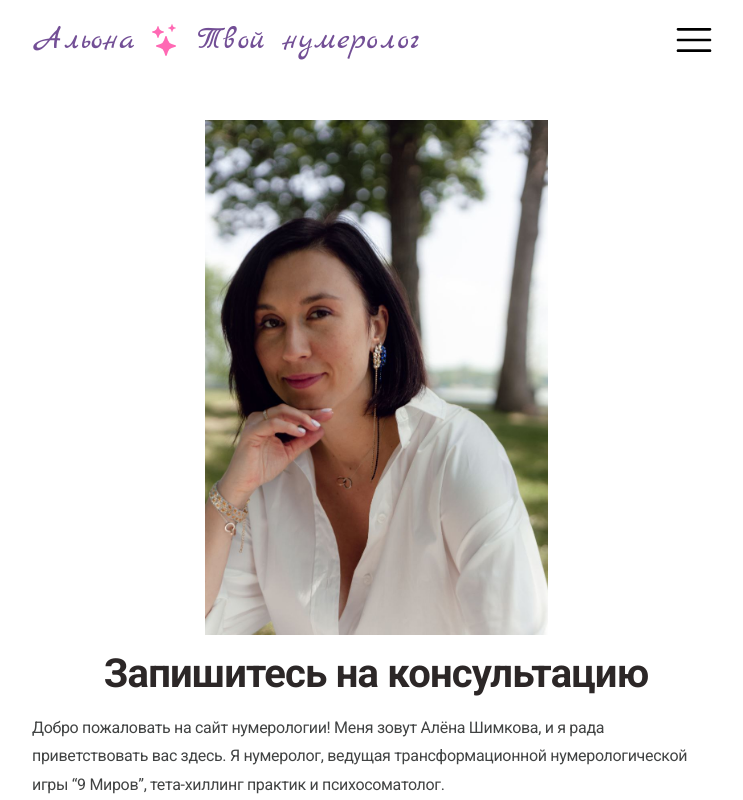
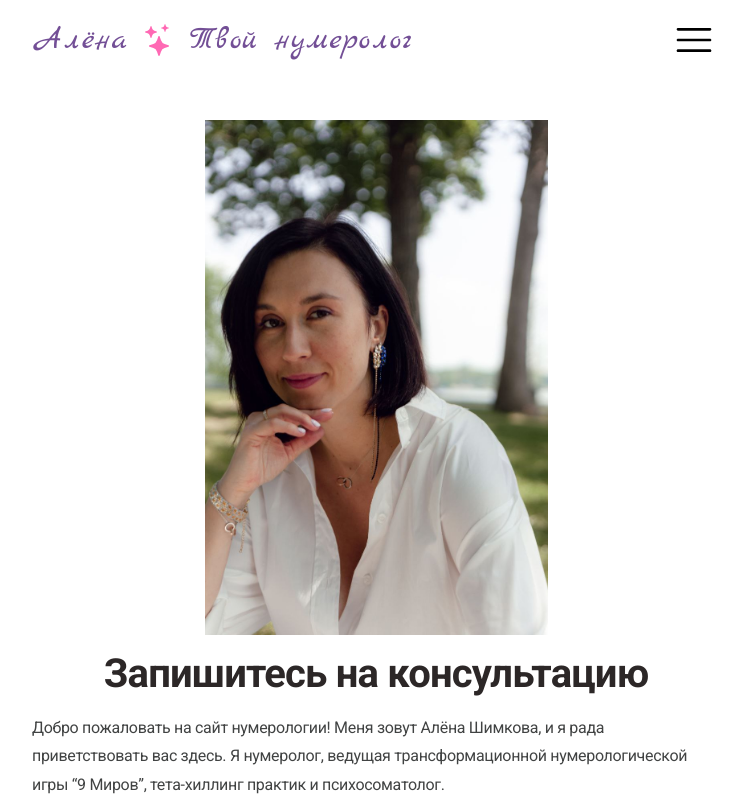
Before and after one commit to LMSerhii/calculator-pythagoras-square-by-alena, a React (Vite) app: page / in a window 1280 px wide. Shown: the top 800 px of the page, without its empty margins (264-1007 px from the left). Built offline with nearby package versions, Linux system fonts and the light colour scheme.

Commit message:
Update logo.jsx

```diff
--- a/src/components/Logo/logo.jsx
+++ b/src/components/Logo/logo.jsx
@@ -15,7 +15,7 @@ export default function Logo({ className }) {
 
   return (
     <div className={logoBuildClass}>
-      <span className={s.text}>Альона</span>
+      <span className={s.text}>Алёна</span>
       <BsStars color="#FF69B4" />
       <span className={s.text}>Твой нумеролог</span>
     </div>
```
